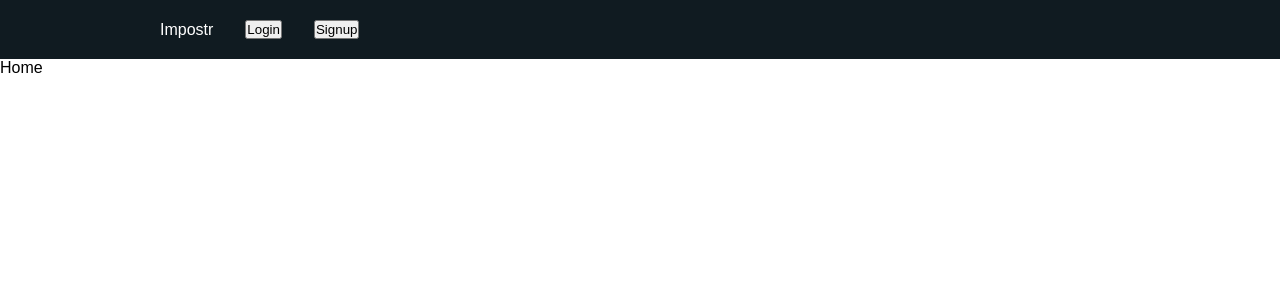
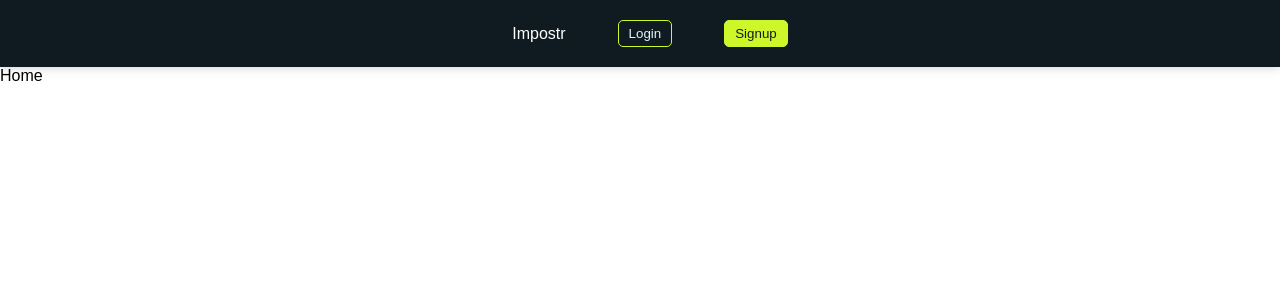
Before and after one commit to requiemcreatif/the-impostor-v1, a React (Create React App) app: page / in a window 1280 px wide. Shown: the top 300 px of the page. Built offline with nearby package versions, Linux system fonts and the light colour scheme; a web font is replaced by a local one.

Commit message:
navbar created and stylized

```diff
--- a/src/components/Navbar.js
+++ b/src/components/Navbar.js
@@ -1,16 +1,61 @@
 import {Link} from "react-router-dom"
+import styled from "styled-components"
 
 import React from 'react'
 
+const Nav = styled.nav`
+    display: flex;
+    justify-content: space-around;
+    align-items: center;
+    padding: 2rem 2rem;
+    background: #101B21;
+    box-shadow: 0 0 1rem #ccc;
+    ul {
+        display: flex;
+        list-style: none;
+        li {
+            margin-left: 2rem;
+            //login button
+    }
+}
+`
+const Btn1 = styled.button`
+        padding: 0.5rem 1rem;
+        border: solid 1px #CDF72B;
+        border-radius: 0.5rem;
+        background: transparent;
+        color: #E0F4FF;
+        font-weight: 300;
+        cursor: pointer;
+        &:hover {
+            background: #CDF72B;
+            color: #101B21;
+
+    }`
+
+const Btn2 = styled.button`
+padding: 0.5rem 1rem;
+border: solid 1px #CDF72B;
+border-radius: 0.5rem;
+background: #CDF72B;
+color: #101B21;
+font-weight: 300;
+cursor: pointer;
+&:hover {
+    background: transparent;
+
+    color: #E0F4FF;
+}`
+
 const Navbar = () => {
   return (
-    <nav className="navbar">
+    <Nav className="navbar">
         <ul>
             <li className="title">Impostr</li>
-            <li><Link to="/Login"><button>Login</button></Link></li>
-            <li><Link to="/Signup"><button>Signup</button></Link></li>
+            <li><Link to="/Login"><Btn1>Login</Btn1></Link></li>
+            <li><Link to="/Signup"><Btn2>Signup</Btn2></Link></li>
         </ul>
-    </nav>
+    </Nav>
   )
 }
 
```
